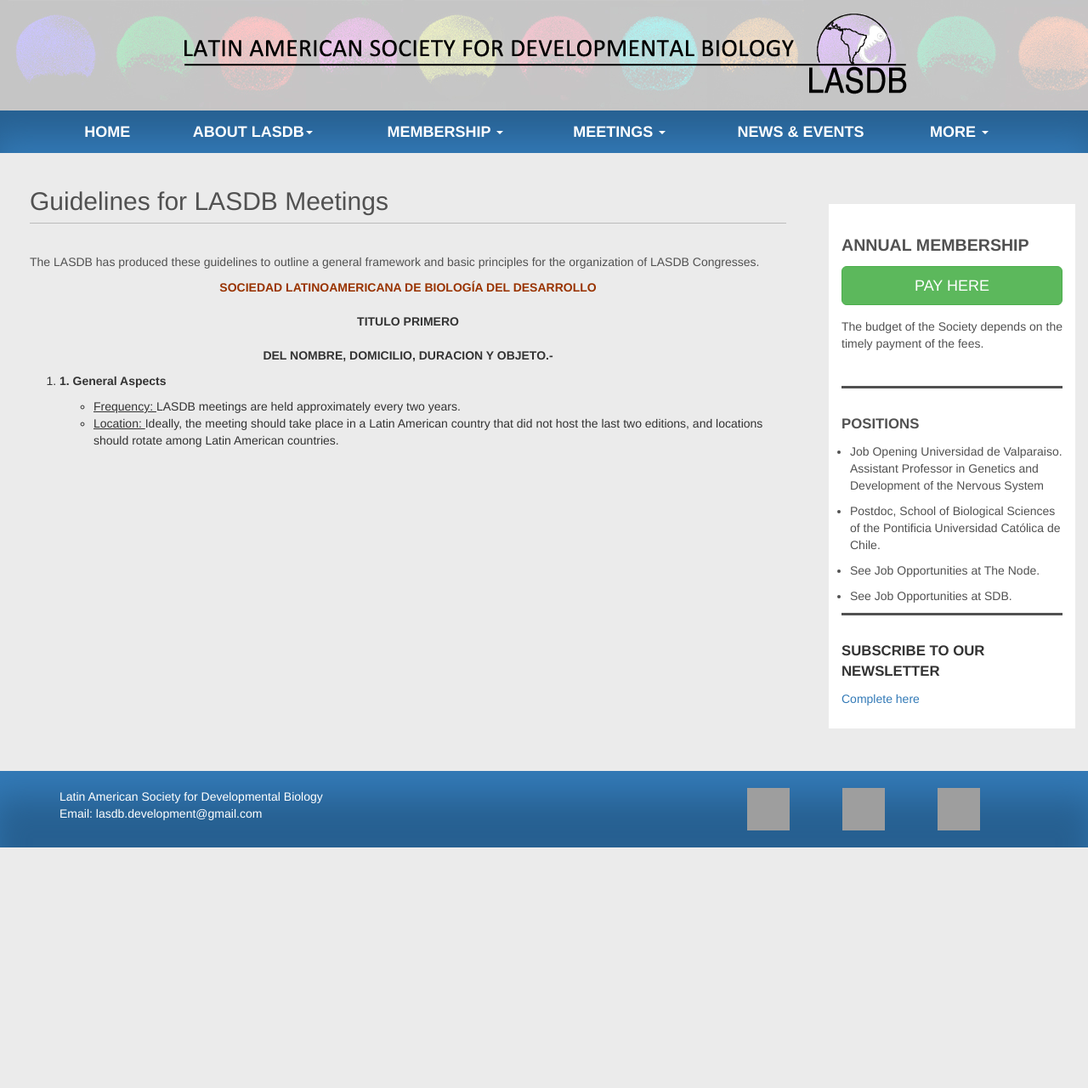
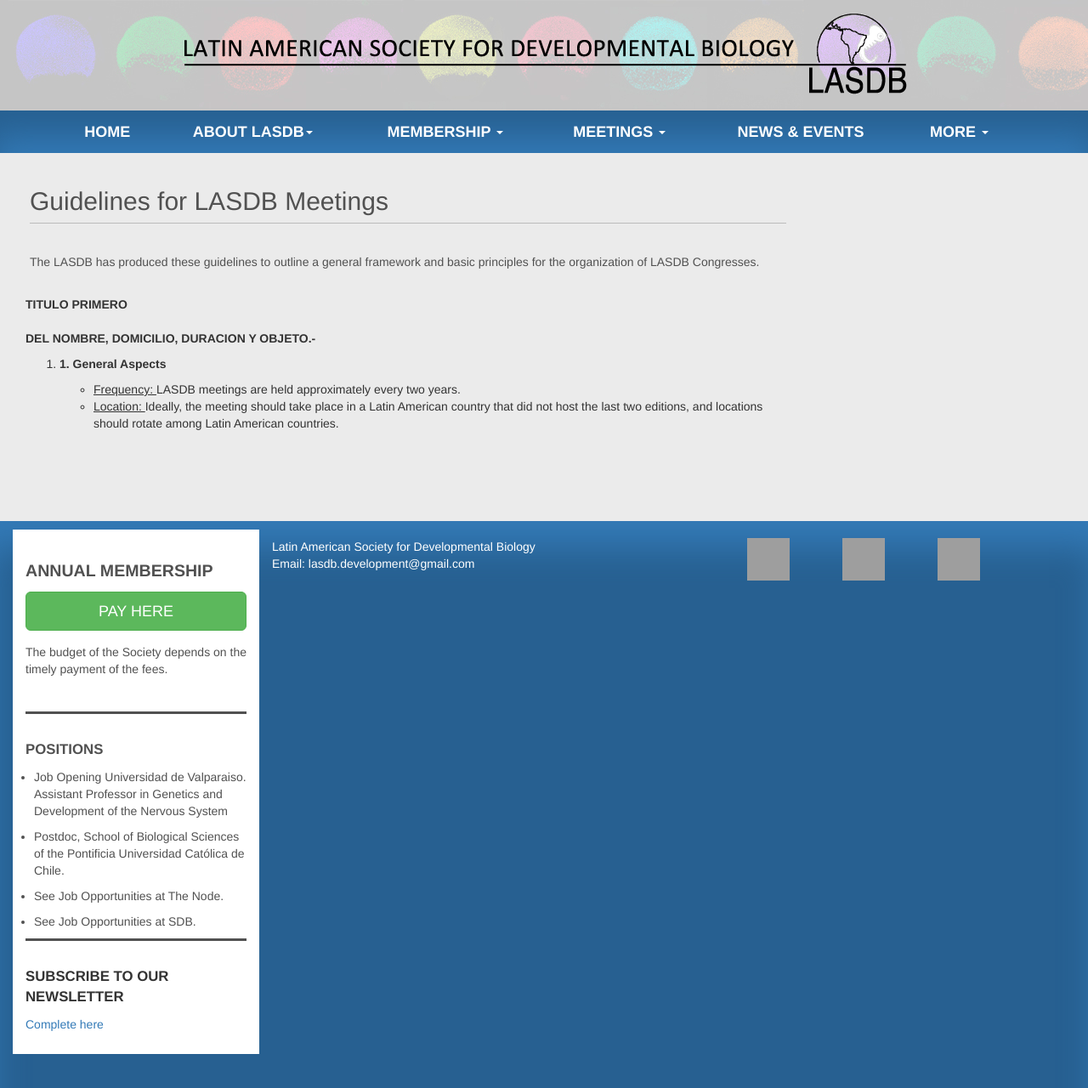
Before and after one commit to lasdb/lasdb.github.io, a Jekyll site: the page built from pages/LASDB_meeting_guidelines.html, in a window 1280 px wide. Shown: the whole page at 85% size. Built offline with Jekyll 4.4.1, drawn with Linux system fonts in a browser that asks for light colours; nearby versions of some CDN libraries; before the commit the page ends 997 px from its top, so only the background shows below that; grey boxes are pictures that could not be loaded.

Commit message:
Update LASDB_meeting_guidelines.html

```diff
--- a/pages/LASDB_meeting_guidelines.html
+++ b/pages/LASDB_meeting_guidelines.html
@@ -7,9 +7,9 @@
         <p id="guide-intro">The LASDB has produced these guidelines to outline a general framework and basic principles for the organization of LASDB Congresses.
         </p>
         <div class="xg_module">
-<div class="xg_module_body wpage">
-<div id="page-content" class="description"><div class="xg_user_generated"><div align="center"><strong><span style="color: #993300;" class="text_bco">SOCIEDAD LATINOAMERICANA DE BIOLOGÍA DEL
-DESARROLLO</span></strong><span class="texto_layer"><br>
+        <div class="xg_module_body wpage">
+
+
 <br></span> <strong><span class="tit_rojo">TITULO
 PRIMERO</span><span class="texto_layer"><br>
 <br></span> <span class="tit_rojo">DEL NOMBRE, DOMICILIO, DURACION
@@ -23,7 +23,7 @@
 
 </p>
 <br>
-</div></div>
+</div>
         </div>
 </div>
     </div>
```
